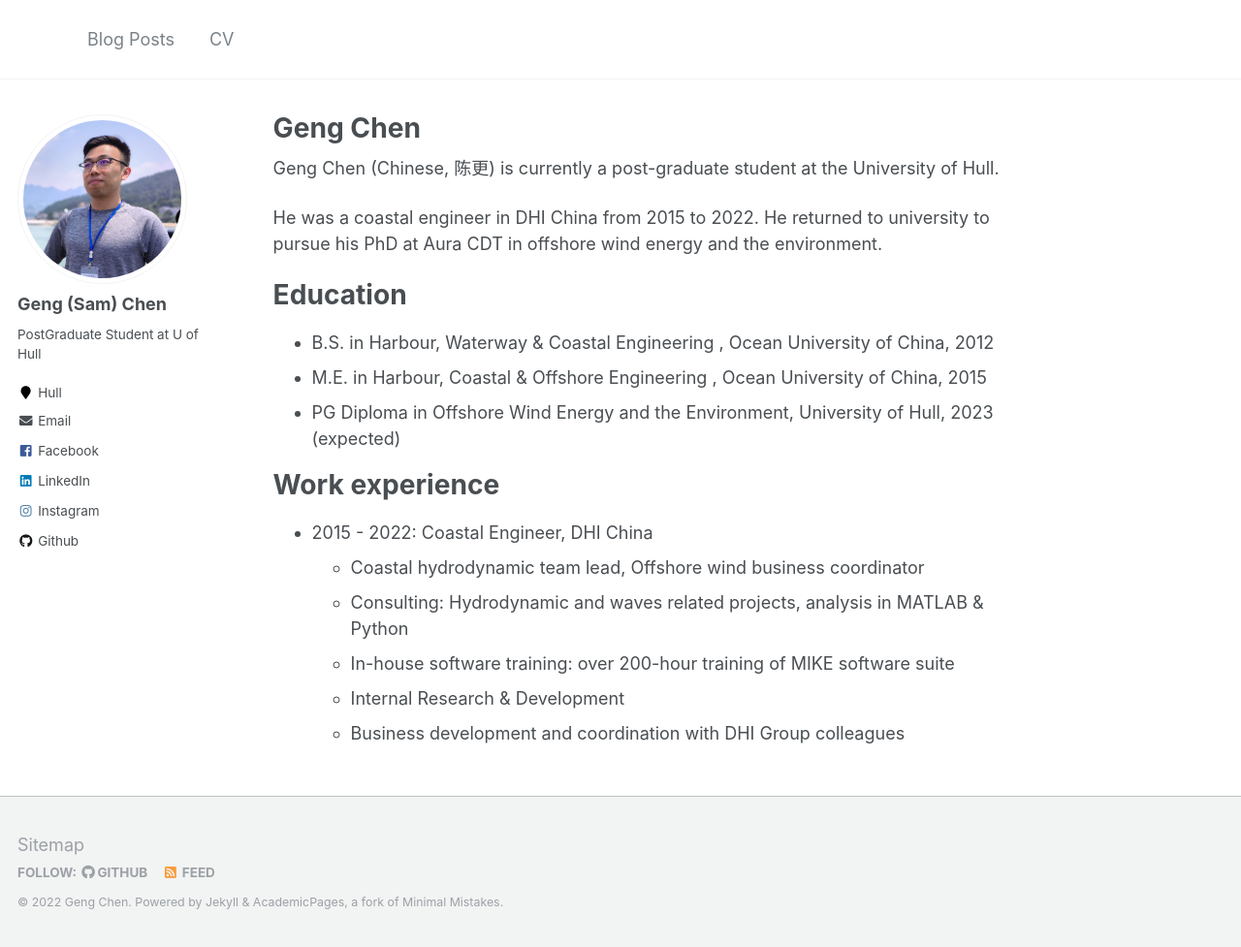
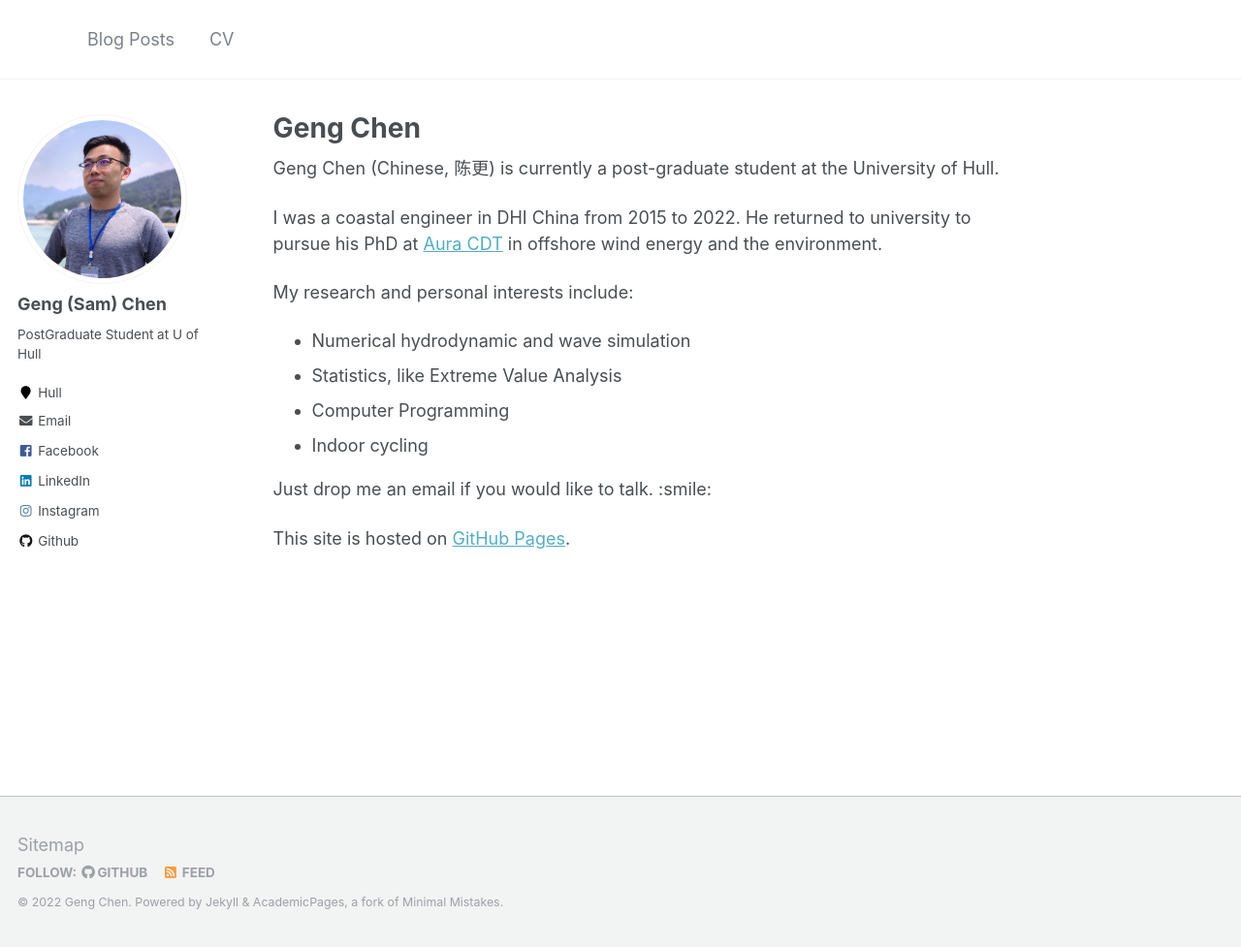
Before and after one commit to famiuer/famiuer.github.io, a Jekyll site: the page built from _pages/about.md, in a window 1280 px wide and 977 px high. Shown: the whole window at 97% size. Built offline with Jekyll 4.4.1, drawn with Linux system fonts in a browser that asks for light colours.

Commit message:
simplify the about

```diff
--- a/_pages/about.md
+++ b/_pages/about.md
@@ -10,10 +10,21 @@ redirect_from:
 
 Geng Chen (Chinese, 陈更) is currently a post-graduate student at the University of Hull.
 
-He was a coastal engineer in DHI China from 2015 to 2022. He returned to university to pursue his PhD at Aura CDT in offshore wind energy and the environment.
+I was a coastal engineer in DHI China from 2015 to 2022. He returned to university to pursue his PhD at [Aura CDT](https://auracdt.hull.ac.uk/){:target="_blank"} in offshore wind energy and the environment.
+
+My research and personal interests include:
+
+* Numerical hydrodynamic and wave simulation
+* Statistics, like Extreme Value Analysis
+* Computer Programming
+* Indoor cycling
+
+Just drop me an email if you would like to talk.  :smile:
+
+This site is hosted on [GitHub Pages](https://docs.github.com/en/pages/getting-started-with-github-pages/about-github-pages){:target="_blank"}.
 
 
-Education
+<!-- Education
 ======
 * B.S. in Harbour, Waterway & Coastal Engineering , Ocean University of China, 2012
 * M.E. in Harbour, Coastal & Offshore Engineering , Ocean University of China, 2015
@@ -23,10 +34,10 @@ Work experience
 ======
 * 2015 - 2022: Coastal Engineer, DHI China
   * Coastal hydrodynamic team lead, Offshore wind business coordinator
-  * Consulting: Hydrodynamic and waves related projects, analysis in MATLAB & Python
+  * Consulting: hydrodynamic and waves related projects, analysis in MATLAB & Python
   * In-house software training: over 200-hour training of MIKE software suite
   * Internal Research & Development
-  * Business development and coordination with DHI Group colleagues
+  * Business development and coordination with DHI Group colleagues  -->
 
 <!-- Skills
 ======
```
Also changed, not shown: _pages/cv.md (+3 -3 lines), _publications/2015-10-01-paper-title-number-3.md (deleted, +0 -15 lines).
